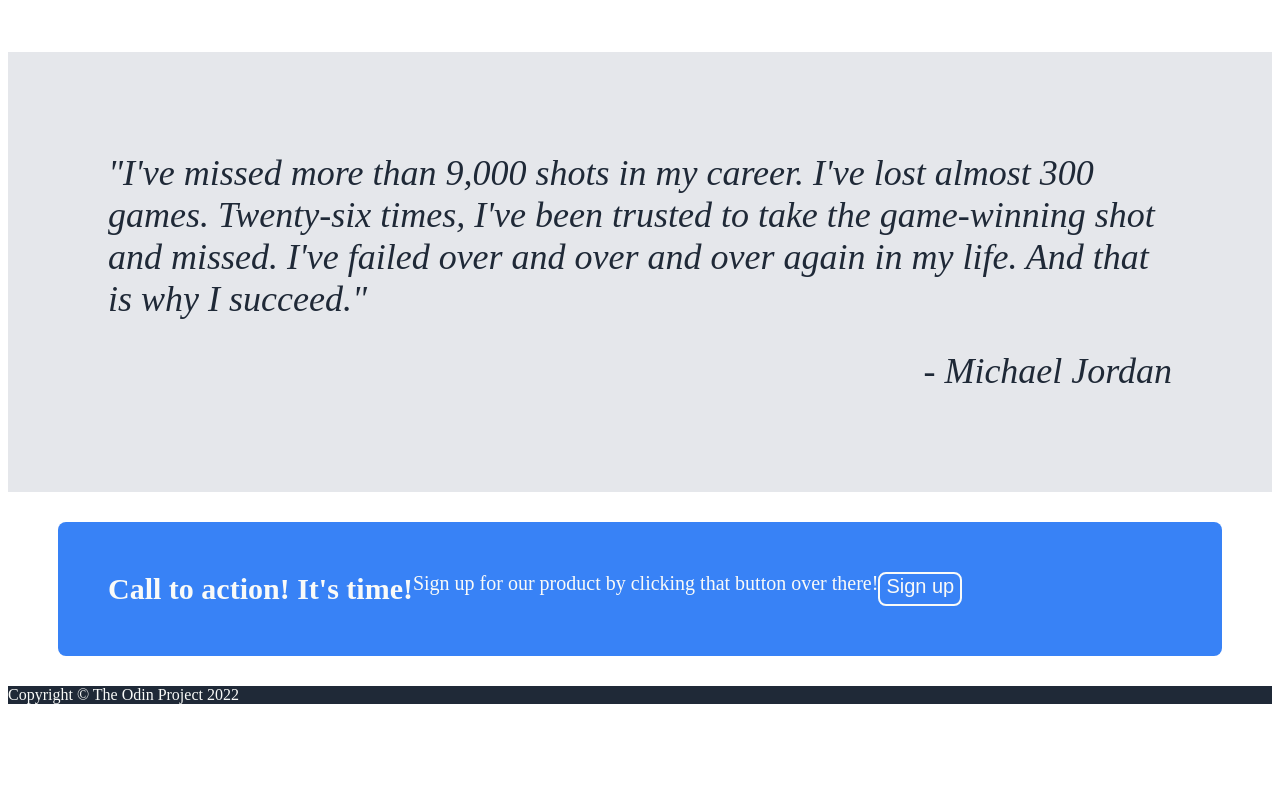
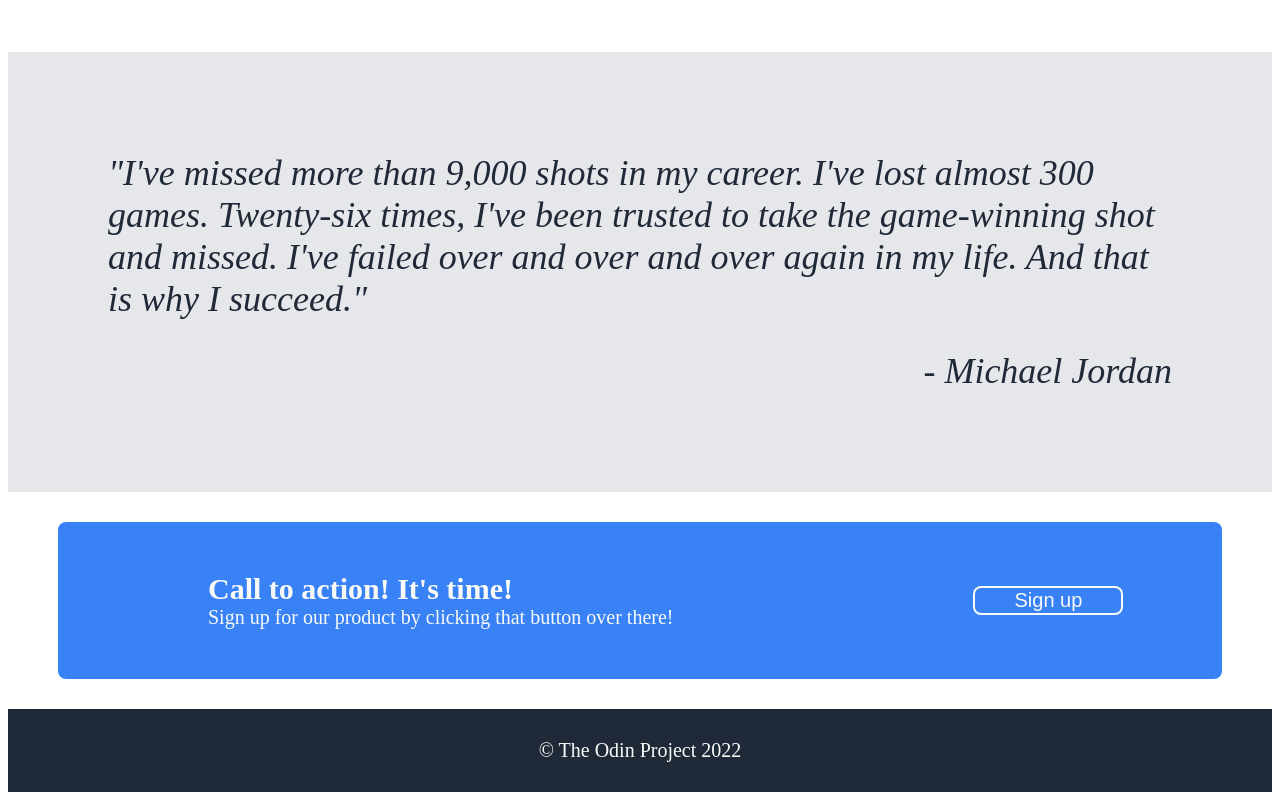
Before and after one commit to NikKnez/Odin-First-Page, a plain HTML site: page index.html in a window 1280 px wide. Shown: the part 929-1729 px from the top of the page. Before the commit the page ends 1641 px from the top, so only its background shows below. Drawn offline with Linux system fonts and the light colour scheme.

Commit message:
Finished first project on Odin project

```diff
--- a/index.html
+++ b/index.html
@@ -63,13 +63,15 @@
     </div>
 
     <div class="action">
+        <div class="second">
         <div class="call"> Call to action! It's time!</div>
         <div class="sign">Sign up for our product by clicking that button over there!</div>
-        <button class="sign_up">Sign up</button>
+    </div>
+       <div class="button_sign"> <button class="sign_up">Sign up</button> </div>
     </div>
 
     <div class="footer">
-        Copyright © The Odin Project 2022
+        <div class="Odin">© The Odin Project 2022</div>
     </div>
 
 </body>
--- a/styles.css
+++ b/styles.css
@@ -122,16 +122,19 @@
     margin: 30px 50px;
     padding: 50px;
     display: flex;
-    flex-wrap: wrap;
+    justify-content: left;
+    align-items: left;
 }
 
 .call {
     font-size: 30px;
     font-weight: bold;
+    margin-left: 100px;
 }
 
 .sign {
     font-size: 20px;
+    margin-left: 100px;
 }
 
 .sign_up {
@@ -140,12 +143,26 @@
     border-radius: 8px;
     border: 2px solid #f9faf8;
     font-size: 20px;
+    width: 150px;
+}
+
+.button_sign {
     display: flex;
+    justify-content: center;
+    align-items: center;
+    margin-left: 300px;
 }
 
 
+.Odin {
+    margin: 30px 80px;
+}
 
 .footer {
     background-color: #1f2937;
     color: #f9faf8;
+    font-size: 20px;
+    display: flex;
+    justify-content: center;
+    align-items: center;
 }
```
Also changed, not shown: 1 other file.
